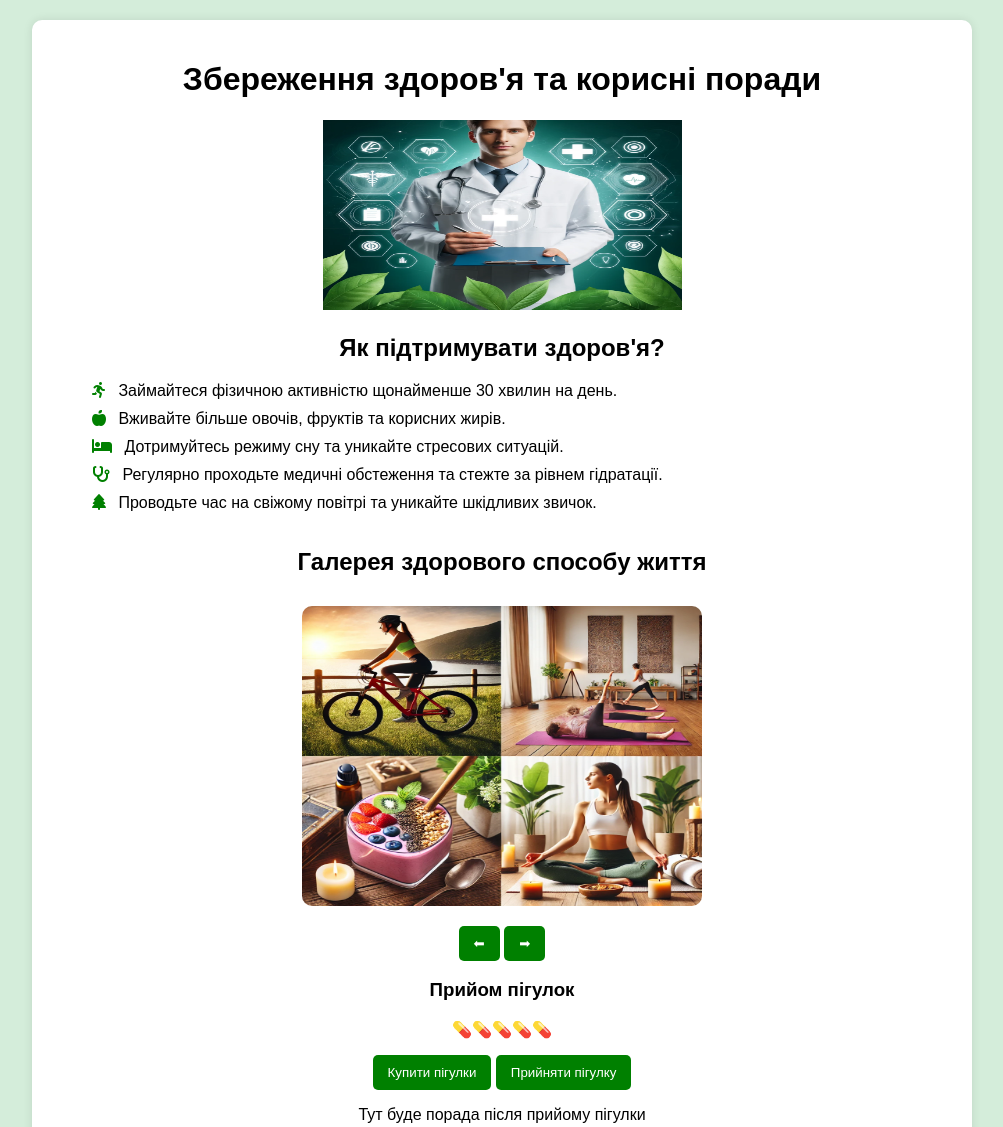
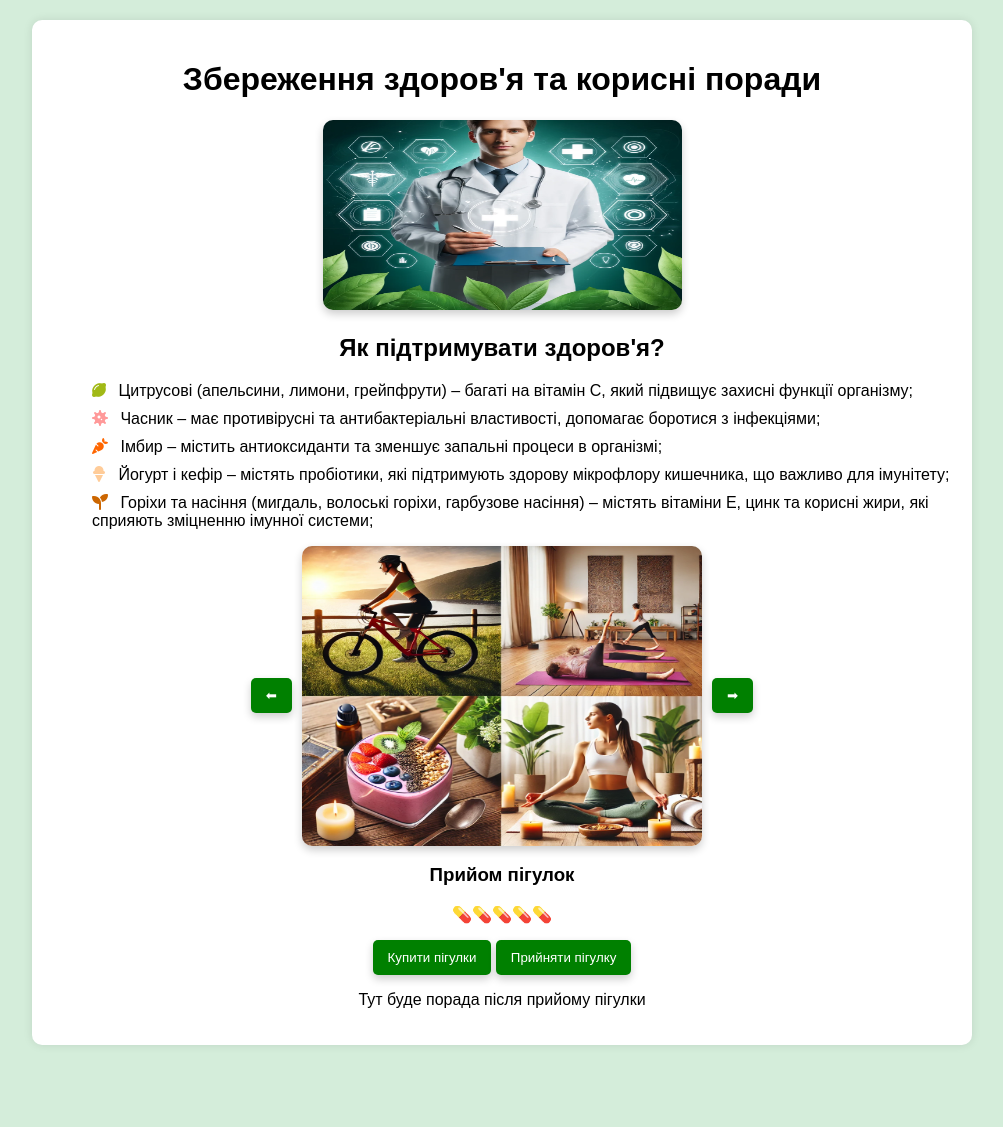
Before and after one commit to danilko1010s/Save-Health, a plain HTML site: page index.html in a window 1280 px wide. Shown: the top 1127 px of the page, without its empty margins (138-1141 px from the left). After the commit the page ends 1065 px from the top, so only its background shows below. Drawn offline with Linux system fonts and the light colour scheme.

Commit message:
додано анімації масив та тіні

```diff
--- a/index.html
+++ b/index.html
@@ -23,16 +23,20 @@
         }
         .gallery {
             display: flex;
-            flex-direction: column;
             align-items: center;
+            justify-content: center;
         }
         .gallery img {
             width: 400px;
             height: 300px;
             border-radius: 10px;
+            box-shadow: 0px 4px 8px rgba(0, 0, 0, 0.2); /* Add shadow to main image */
+            transition: opacity 0.5s ease-in-out; /* Add animation for image changes */
         }
         .gallery-controls {
-            margin-top: 10px;
+            display: flex;
+            flex-direction: column;
+            margin-left: 10px;
         }
         .skills-list li {
             list-style: none;
@@ -41,7 +45,6 @@
         }
         .skills-list li i {
             margin-right: 8px;
-            color: green;
         }
         .pill-controls {
             margin-top: 15px;
@@ -53,9 +56,19 @@
             padding: 10px 15px;
             border-radius: 5px;
             cursor: pointer;
+            box-shadow: 0px 4px 8px rgba(0, 0, 0, 0.2); /* Add shadow to buttons */
+            transition: box-shadow 0.3s ease; /* Add transition for shadow change */
         }
         button:hover {
             background-color: darkgreen;
+            box-shadow: 0px 4px 12px rgba(0, 0, 0, 0.3); /* Add shadow on hover */
+        }
+        button:active {
+            box-shadow: 0px 4px 8px rgba(0, 128, 0, 0.5); /* Change shadow color on click */
+        }
+        header img {
+            box-shadow: 0px 4px 8px rgba(0, 0, 0, 0.2); /* Add shadow to header image */
+            border-radius: 10px; /* Optional: add border radius to match other images */
         }
     </style>
 </head>
@@ -69,21 +82,18 @@
         <section class="skills">
             <h2>Як підтримувати здоров'я?</h2>
             <ul class="skills-list">
-                <li><i class="fas fa-running"></i> Займайтеся фізичною активністю щонайменше 30 хвилин на день.</li>
-                <li><i class="fas fa-apple-alt"></i> Вживайте більше овочів, фруктів та корисних жирів.</li>
-                <li><i class="fas fa-bed"></i> Дотримуйтесь режиму сну та уникайте стресових ситуацій.</li>
-                <li><i class="fas fa-stethoscope"></i> Регулярно проходьте медичні обстеження та стежте за рівнем гідратації.</li>
-                <li><i class="fas fa-tree"></i> Проводьте час на свіжому повітрі та уникайте шкідливих звичок.</li>
+                <li><i class="fas fa-lemon" style="color: #a1b916;"></i> Цитрусові (апельсини, лимони, грейпфрути) – багаті на вітамін С, який підвищує захисні функції організму;</li>
+                <li><i class="fas fa-virus" style="color: #ff9999;"></i> Часник – має противірусні та антибактеріальні властивості, допомагає боротися з інфекціями;</li>
+                <li><i class="fas fa-carrot" style="color: #ff6600;"></i> Імбир – містить антиоксиданти та зменшує запальні процеси в організмі;</li>
+                <li><i class="fas fa-ice-cream" style="color: #ffcc99;"></i> Йогурт і кефір – містять пробіотики, які підтримують здорову мікрофлору кишечника, що важливо для імунітету;</li>
+                <li><i class="fas fa-seedling" style="color: #cc6600;"></i> Горіхи та насіння (мигдаль, волоські горіхи, гарбузове насіння) – містять вітаміни Е, цинк та корисні жири, які сприяють зміцненню імунної системи;</li>
             </ul>
         </section>
 
         <section class="gallery">
-            <h2>Галерея здорового способу життя</h2>
+            <button id="prev-image">⬅</button>
             <img id="gallery-image" src="img/gallery1.png" alt="Health Image">
-            <div class="gallery-controls">
-                <button id="prev-image">⬅</button>
-                <button id="next-image">➡</button>
-            </div>
+            <button id="next-image">➡</button>
         </section>
 
         <section class="pill-controls">
@@ -119,8 +129,10 @@
         });
 
         buyPillButton.addEventListener("click", function () {
-            pillsCount++;
-            pillsDisplay.innerHTML = "💊".repeat(pillsCount);
+            if (pillsCount < 5) {
+                pillsCount++;
+                pillsDisplay.innerHTML = "💊".repeat(pillsCount);
+            }
         });
 
         const images = [
@@ -134,12 +146,20 @@
 
         document.getElementById("next-image").addEventListener("click", function () {
             currentIndex = (currentIndex + 1) % images.length;
-            galleryImage.src = images[currentIndex];
+            galleryImage.style.opacity = 0; // Start fade out
+            setTimeout(() => {
+                galleryImage.src = images[currentIndex];
+                galleryImage.style.opacity = 1; // Fade in
+            }, 500); // Match the transition duration
         });
 
         document.getElementById("prev-image").addEventListener("click", function () {
             currentIndex = (currentIndex - 1 + images.length) % images.length;
-            galleryImage.src = images[currentIndex];
+            galleryImage.style.opacity = 0; // Start fade out
+            setTimeout(() => {
+                galleryImage.src = images[currentIndex];
+                galleryImage.style.opacity = 1; // Fade in
+            }, 500); // Match the transition duration
         });
     </script>
 </body>
```
